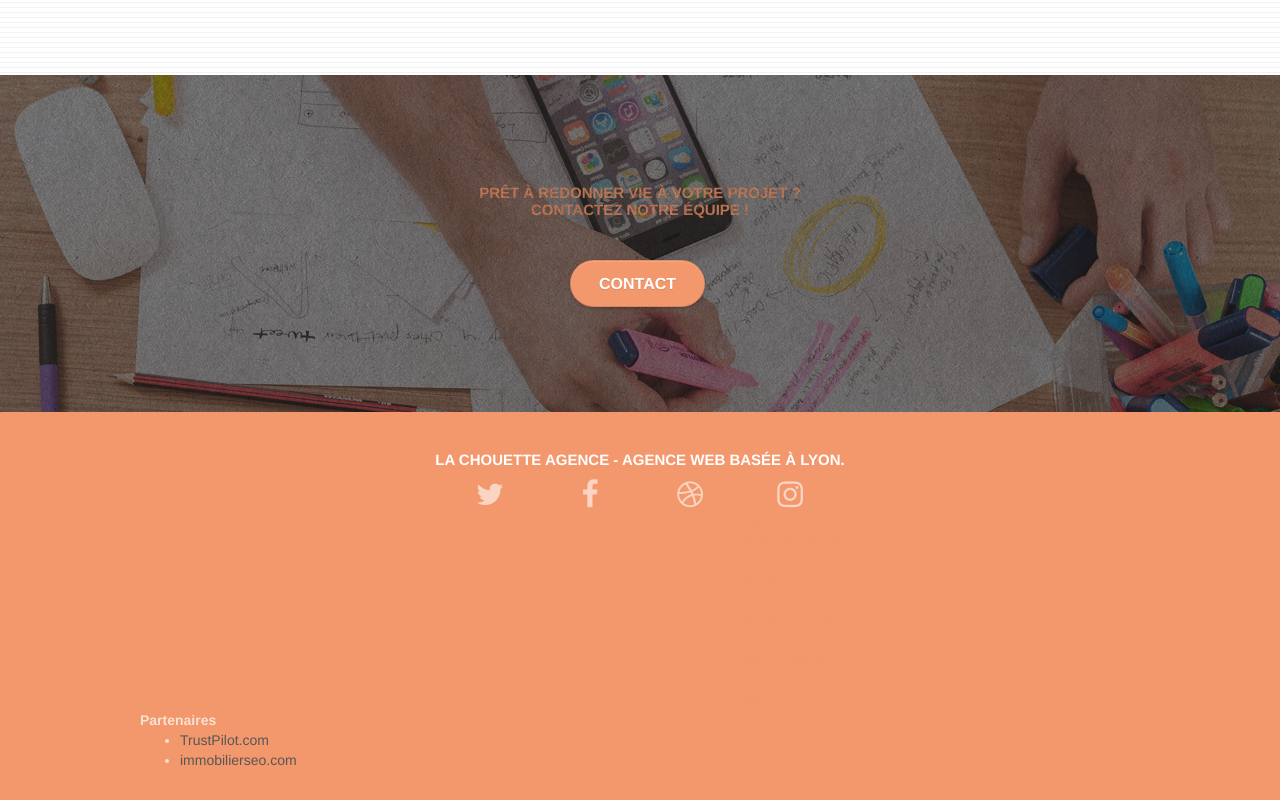
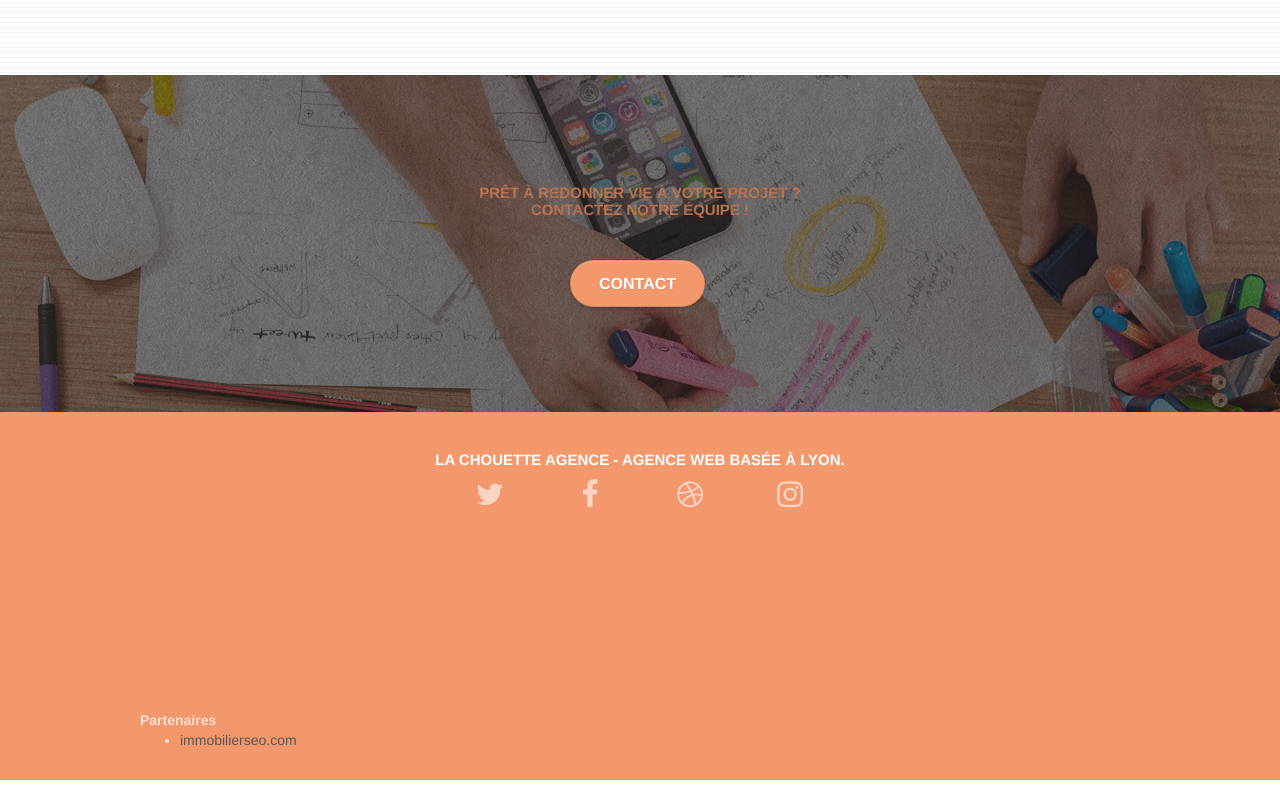
Before and after one commit to cindyparaiso/P4-, a plain HTML site: page index.html in a window 1280 px wide. Shown: the part 2841-3641 px from the top of the page. Drawn offline with Linux system fonts and the light colour scheme.

Commit message:
Update index.html

```diff
--- a/index.html
+++ b/index.html
@@ -245,7 +245,6 @@
 					<div class="col-sm-4">
 						Partenaires
 							<ul>
-								<li><a href="AvisclientsTrustPilot">TrustPilot.com</a></li>
 								<li><a href="immobilierseo.com">immobilierseo.com</a></li>
 							</ul>
 					</div>
```
